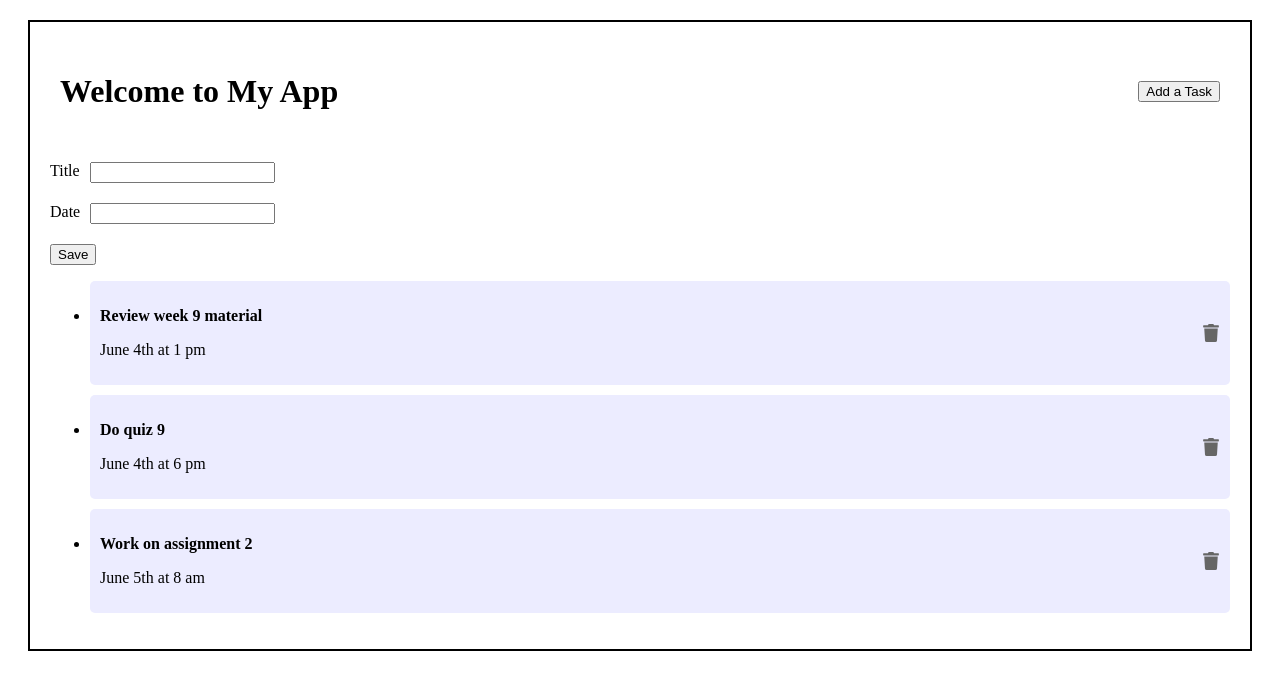
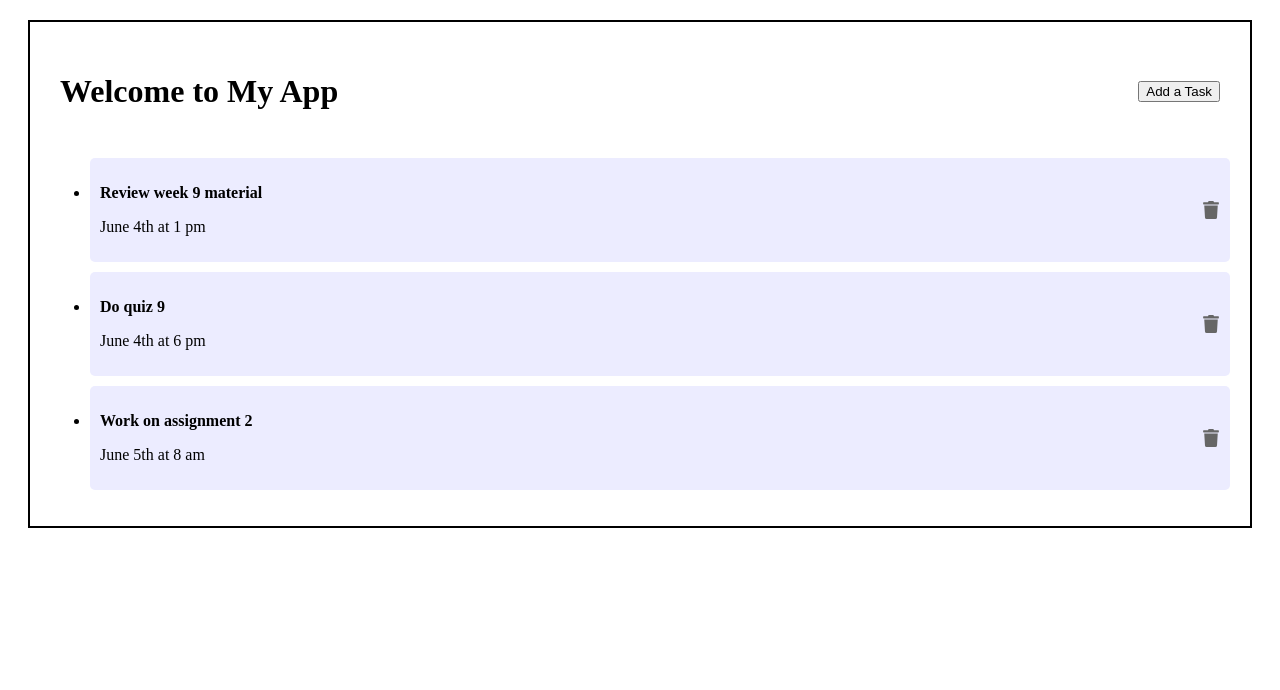
Before and after one commit to chenx16/CS5610, a React (Vite) app in the folder week9/vite-project/: page / in a window 1280 px wide. Shown: the top 690 px of the page. Built offline with nearby package versions, Linux system fonts and the light colour scheme; data requests are answered from the project's data file.

Commit message:
Fix form toggle functionality and auto-hide after adding a task

```diff
--- a/week9/vite-project/src/App.jsx
+++ b/week9/vite-project/src/App.jsx
@@ -9,6 +9,7 @@ function App() {
   // State for tasks
   const [tasks, setTasks] = useState([]);
   const [loading, setLoading] = useState(true);
+  const [showForm, setShowForm] = useState(false); // Track form visibility
 
   // Fetch tasks from JSON Server
   useEffect(() => {
@@ -32,6 +33,11 @@ function App() {
     fetchData();
   }, []);
 
+  // Function to toggle form visibility
+  const toggleForm = () => {
+    setShowForm((prev) => !prev);
+  };
+
   // Function to add a new task
   const addTask = async (newTask) => {
     try {
@@ -49,6 +55,8 @@ function App() {
 
       const data = await response.json();
       setTasks((prevTasks) => [...prevTasks, data]); // Update UI with new task
+
+      setShowForm(false); // Hide form after adding a task ✅
     } catch (error) {
       console.error("Error adding task:", error);
     }
@@ -73,8 +81,8 @@ function App() {
 
   return (
     <div className="app-container">
-      <Header appName={appName} />
-      <AddTask onAddTask={addTask} />
+      <Header appName={appName} showForm={showForm} onToggleForm={toggleForm} />
+      {showForm && <AddTask onAddTask={addTask} />}
       {loading ? <p>Loading...</p> : <TasksList tasks={tasks} onDelete={deleteTask} />}
     </div>
   );
```
Also changed, not shown: week9/vite-project/src/components/Header.jsx (line endings or trailing spaces).
